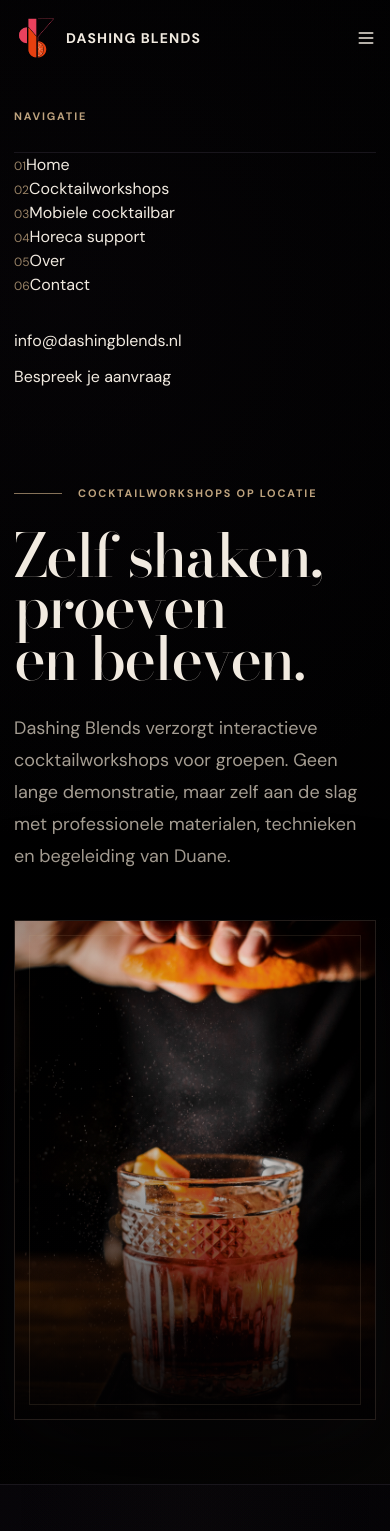
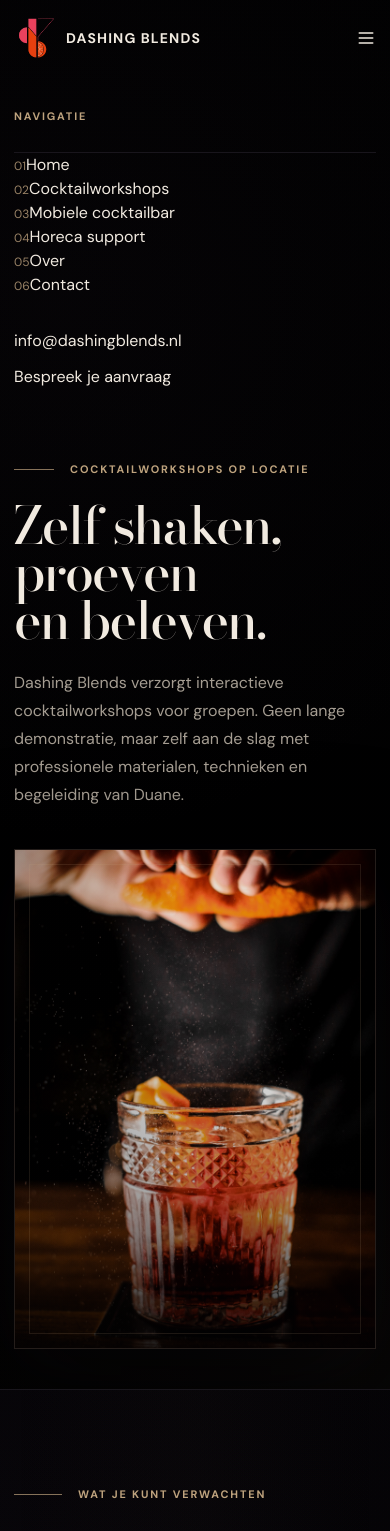
Before and after one commit to VolkerWillems/dashing-blends, a Next.js app: page /cocktailworkshops in a window 390 px wide. Shown: the top 1531 px of the page. Built offline with nearby package versions, Linux system fonts and the light colour scheme.

Commit message:
Refine responsive page hero layout

```diff
--- a/components/page-hero.tsx
+++ b/components/page-hero.tsx
@@ -16,28 +16,29 @@ export function PageHero({
   imagePosition?: string;
 }) {
   return (
-    <section className="section-shell grid min-h-[72dvh] items-center gap-12 py-16 lg:grid-cols-[0.86fr_1.14fr] lg:py-24">
-      <div className="fade-up flex flex-col gap-7 lg:pr-8">
+    <section className="section-shell grid gap-10 py-10 sm:py-14 lg:min-h-[calc(100dvh-88px)] lg:grid-cols-[0.88fr_1.12fr] lg:items-center lg:gap-14 lg:py-16 xl:gap-20">
+      <div className="fade-up flex flex-col gap-6 lg:pr-4">
         <div className="flex items-center gap-4">
-          <span className="h-px w-12 bg-secondary/70" />
+          <span className="h-px w-10 bg-secondary/70 sm:w-12" />
           <span className="eyebrow-copy text-secondary">{eyebrow}</span>
         </div>
-        <h1 className="display-copy text-6xl leading-[0.86] text-foreground sm:text-7xl xl:text-[7.2rem]">
+        <h1 className="display-copy max-w-4xl text-[clamp(3.25rem,7vw,7.4rem)] leading-[0.92] text-foreground">
           {title}
         </h1>
-        <p className="max-w-2xl text-lg leading-8 text-muted-foreground sm:text-xl">{introduction}</p>
+        <p className="max-w-2xl text-base leading-7 text-muted-foreground sm:text-lg sm:leading-8 xl:text-xl">
+          {introduction}
+        </p>
       </div>
 
-      <figure className="page-hero-image fade-up">
+      <figure className="page-hero-image fade-up min-h-[420px] sm:min-h-[560px] lg:min-h-[70dvh]">
         <Image
           src={image}
           alt={imageAlt}
           fill
           priority
-          sizes="(min-width: 1024px) 54vw, 100vw"
+          sizes="(min-width: 1024px) 52vw, 100vw"
           className={`object-cover ${imagePosition}`}
         />
-        <div className="editorial-overlay" />
       </figure>
     </section>
   );
```
